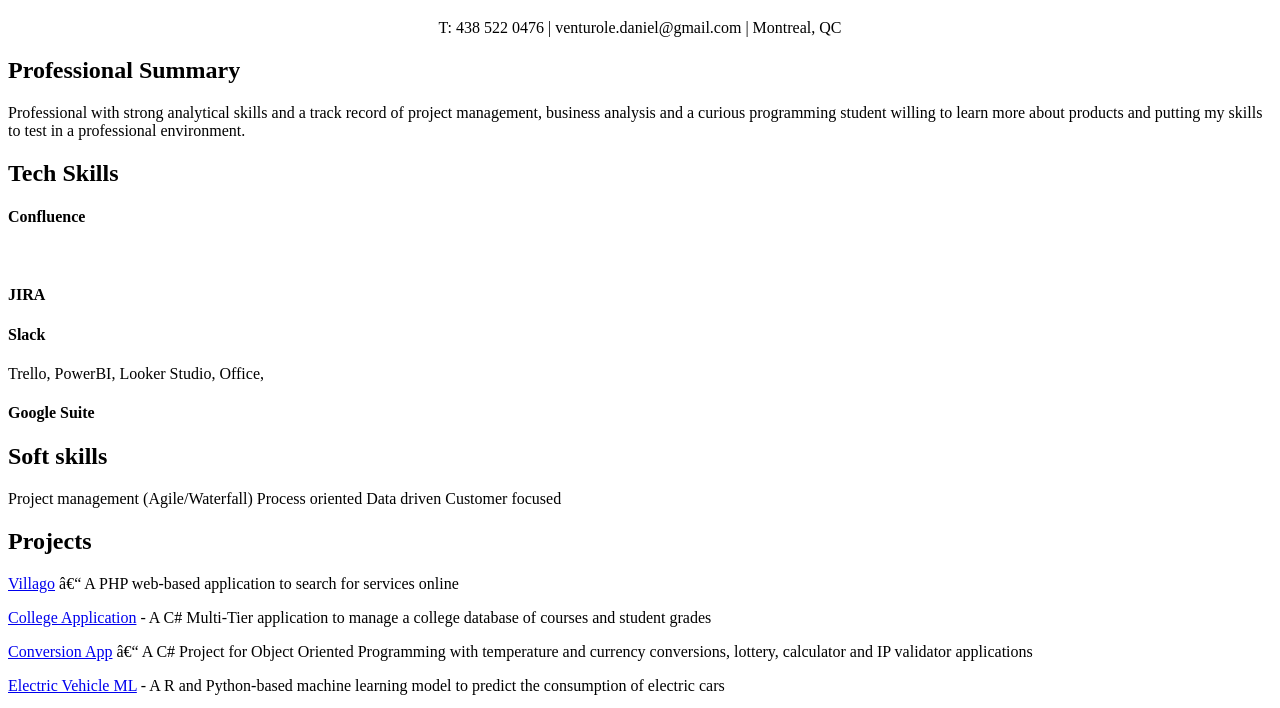
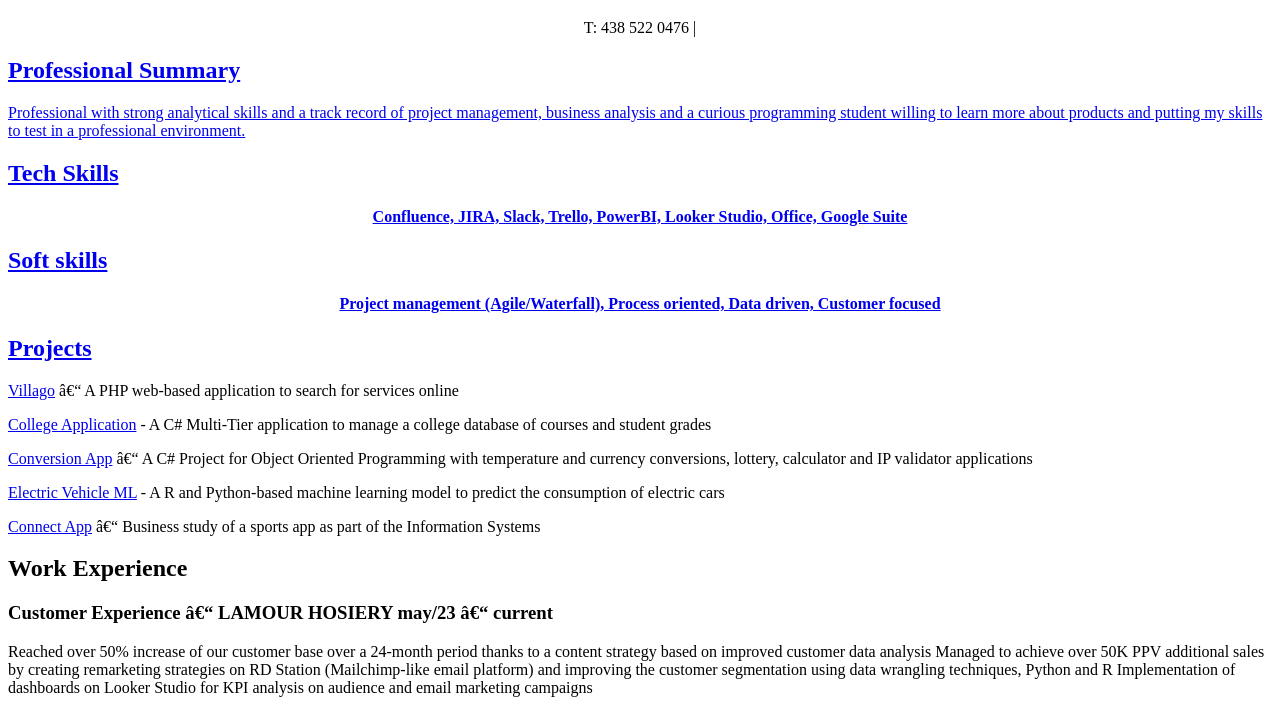
Before and after one commit to dventurole/portfolio, a plain HTML site: page index.html in a window 1280 px wide. Shown: the part 61-769 px from the top of the page. Drawn offline with Linux system fonts and the light colour scheme.

Commit message:
Update index.html

```diff
--- a/index.html
+++ b/index.html
@@ -20,7 +20,7 @@
 
         <h1 align="center">Daniel Venturole</h1>
 
-        <p align="center">T: 438 522 0476 | venturole.daniel@gmail.com | Montreal, QC</p>
+        <p align="center">T: 438 522 0476 | <a href="mailto: venturole.daniel@gmail.com" | Montreal, QC</p>
 
       <h2>Professional Summary</h2>
       <p>Professional with strong analytical skills and a track record of project management, business analysis and a
@@ -29,14 +29,11 @@
 
       <h2>Tech Skills</h2>
 
-    <h4>Confluence</h4>&nbsp<h4>JIRA</h4>  <h4>Slack</h4> <h4></h4> Trello, PowerBI, Looker Studio, Office, <h4>Google Suite</h4>
+    <h4 align="center" color="grey">Confluence, JIRA, Slack, Trello, PowerBI, Looker Studio, Office, Google Suite</h4>
 
       <h2>Soft skills</h2>
-      <p>Project management (Agile/Waterfall)
-Process oriented
-Data driven
-Customer focused
-      </p>
+      <h4 align="center" color="grey">Project management (Agile/Waterfall), Process oriented, Data driven, Customer focused
+      </h4>
 
       <h2>Projects</h2>
       <p><a href="https://github.com/dventurole/villago">Villago</a> – A PHP web-based application to search for services online</p>
```
